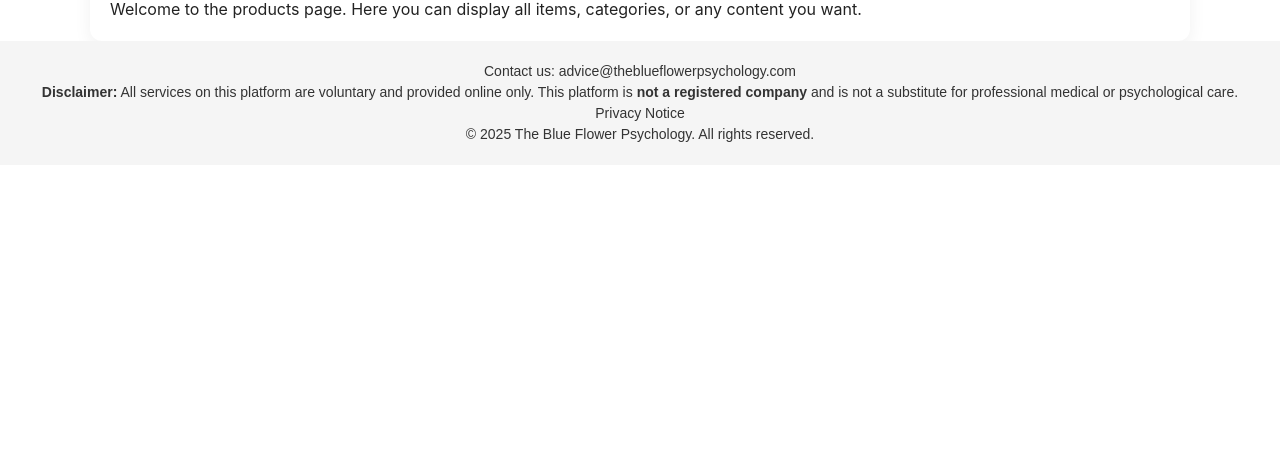
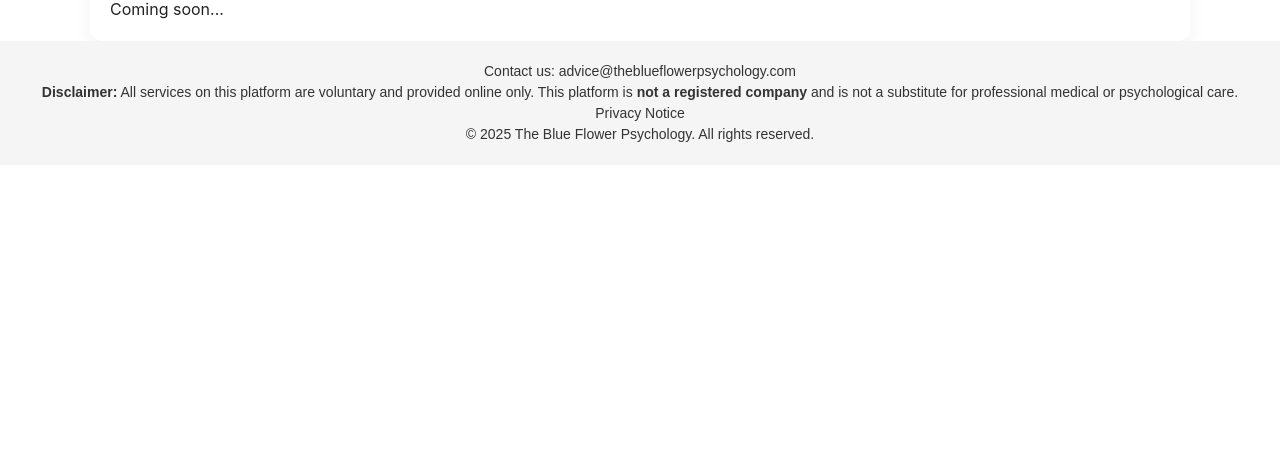
Before and after one commit to SamanthaYYN/theblueflowerpsychology, a plain HTML site: page training and workshop.html in a window 1280 px wide. Shown: the part 327-800 px from the top of the page. Drawn offline with Linux system fonts and the light colour scheme.

Commit message:
Update training and workshop.html

```diff
--- a/training and workshop.html
+++ b/training and workshop.html
@@ -97,7 +97,7 @@
 
       <div class="card">
         <h1>Training and Workshop</h1>
-        <p>Welcome to the products page. Here you can display all items, categories, or any content you want.</p>
+        <p>Coming soon...</p>
       </div>
     </div>
   </main>
```
